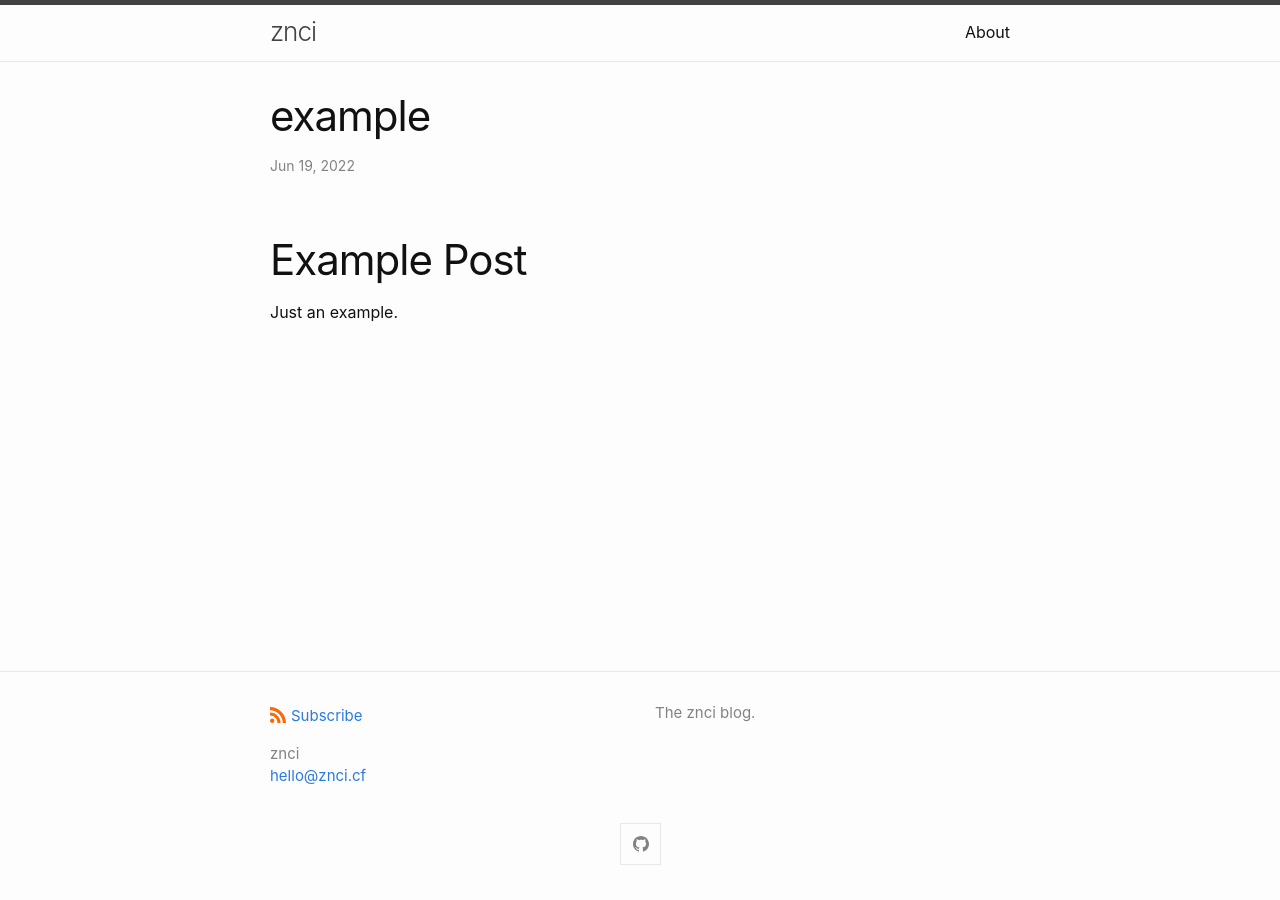
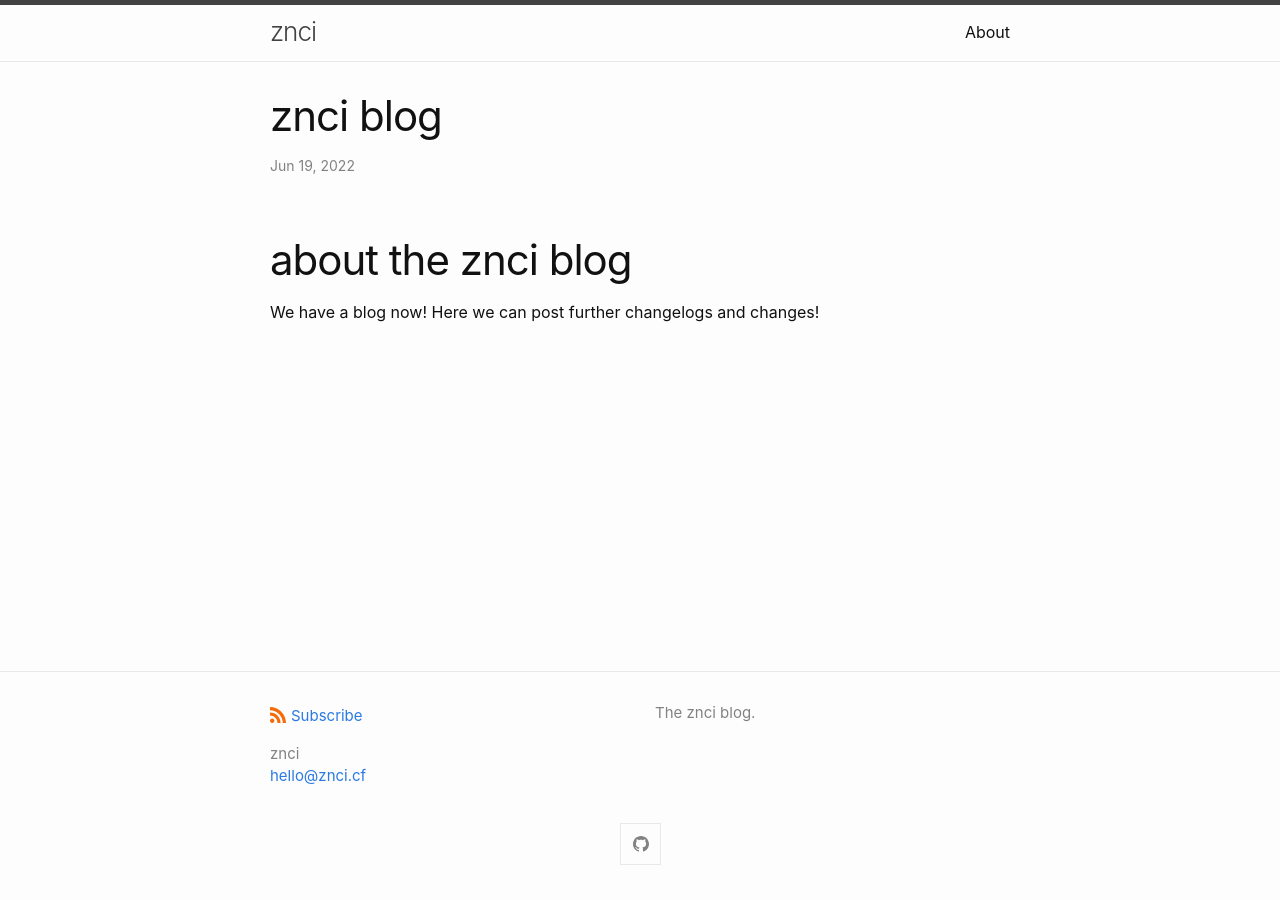
Before and after one commit to znci/blog, a Jekyll site: the page built from _posts/2022-06-19-example.md, in a window 1280 px wide. Built offline with Jekyll 4.4.1, drawn with Linux system fonts in a browser that asks for light colours.

Commit message:
Update 2022-06-19-example.md

```diff
--- a/_posts/2022-06-19-example.md
+++ b/_posts/2022-06-19-example.md
@@ -1,7 +1,8 @@
 ---
 layout: post
-title:  "example"
+title:  "znci blog"
 ---
 
-# Example Post
-Just an example.
+# about the znci blog
+
+We have a blog now! Here we can post further changelogs and changes!
```
